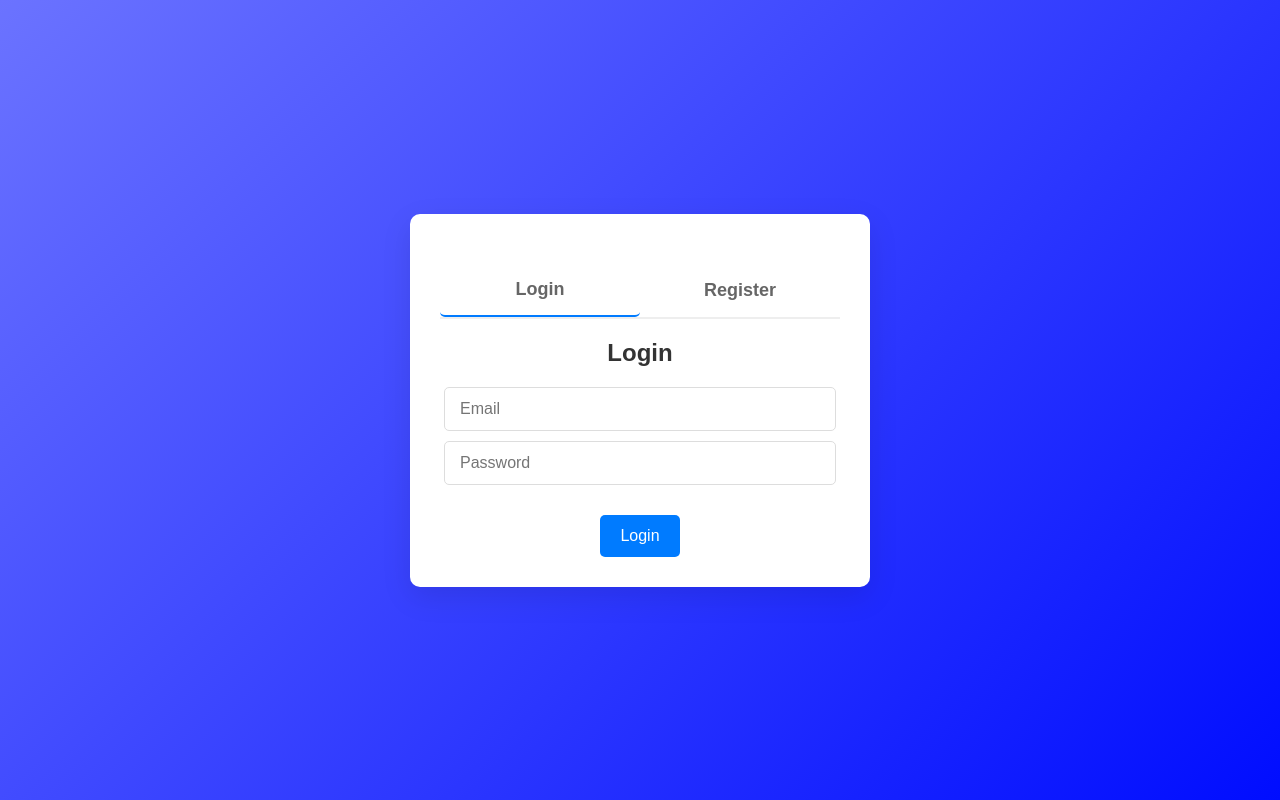
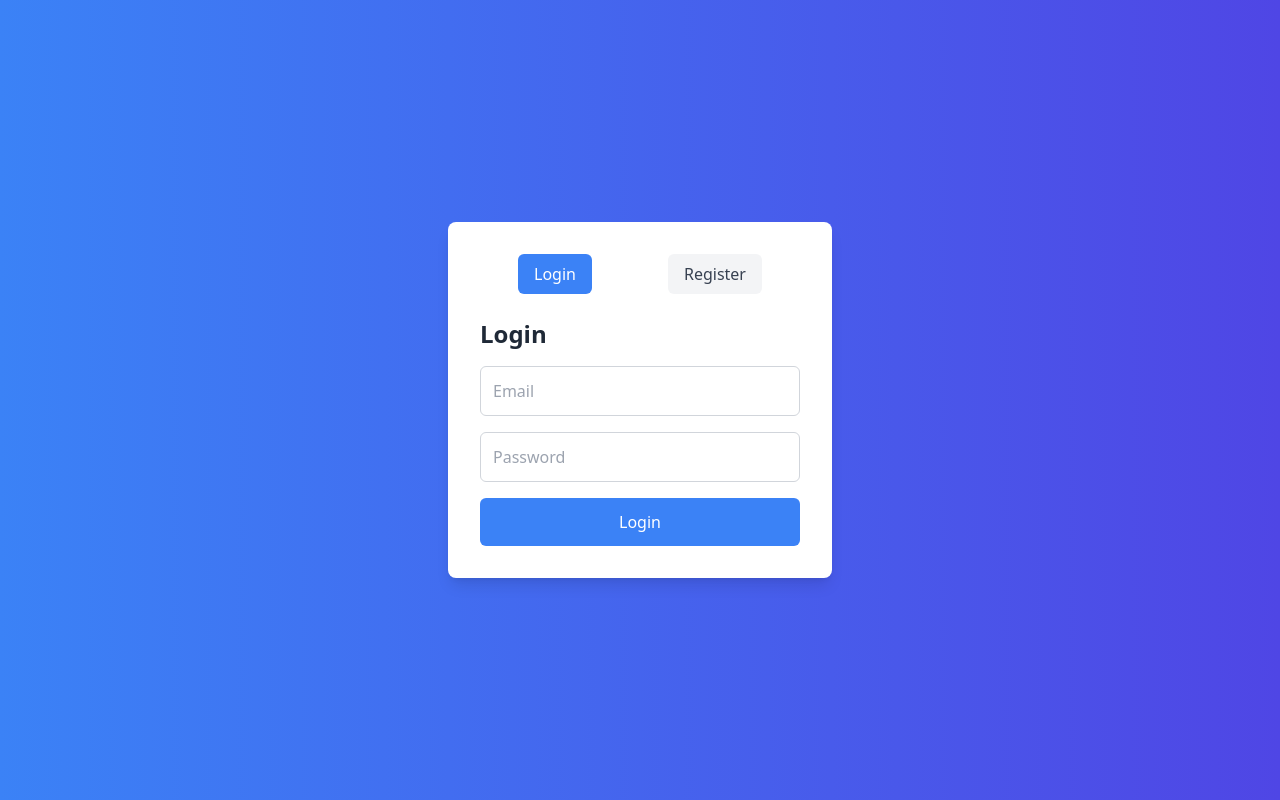
Before and after one commit to SarangaVP/library-management-system-jac, a React (Vite) app in the folder frontend/library-app/: page / in a window 1280 px wide. Built offline with nearby package versions, Linux system fonts and the light colour scheme.

Commit message:
Create Dashboard

```diff
--- a/frontend/library-app/package.json
+++ b/frontend/library-app/package.json
@@ -19,11 +19,14 @@
     "@types/react": "^18.3.18",
     "@types/react-dom": "^18.3.5",
     "@vitejs/plugin-react": "^4.3.4",
+    "autoprefixer": "^10.4.20",
     "eslint": "^9.17.0",
     "eslint-plugin-react": "^7.37.2",
     "eslint-plugin-react-hooks": "^5.0.0",
     "eslint-plugin-react-refresh": "^0.4.16",
     "globals": "^15.14.0",
+    "postcss": "^8.4.49",
+    "tailwindcss": "^3.4.17",
     "vite": "^6.0.5"
   }
 }
--- /dev/null
+++ b/frontend/library-app/postcss.config.cjs
@@ -0,0 +1,6 @@
+module.exports = {
+    plugins: {
+      tailwindcss: {},
+      autoprefixer: {},
+    },
+  };
--- a/frontend/library-app/src/index.css
+++ b/frontend/library-app/src/index.css
@@ -1,4 +1,8 @@
-body {
+@tailwind base;
+@tailwind components;
+@tailwind utilities;
+
+/* body {
   font-family: 'Arial', sans-serif;
   margin: 0;
   padding: 0;
@@ -38,10 +42,6 @@ body {
   transition: color 0.3s ease, border-bottom 0.3s ease;
 }
 
-.tabs button.active {
-  /* color: #007bff; */
-  border-bottom: 2px solid #007bff;
-}
 
 .form {
   margin-top: 20px;
@@ -82,6 +82,8 @@ button {
   transition: background-color 0.3s ease;
 }
 
+
+
 p {
   font-size: 14px;
 }
@@ -94,4 +96,4 @@ p.success {
 p.error {
   color: #dc3545;
   margin-top: 15px;
-}
+} */
--- a/frontend/library-app/src/pages/AuthPage.jsx
+++ b/frontend/library-app/src/pages/AuthPage.jsx
@@ -42,10 +42,14 @@ function AuthPage({ onLogin }) {
   };
 
   return (
-    <div className="auth-page">
-      <div className="tabs">
+    <div className="flex flex-col items-center justify-center h-screen bg-gradient-to-r from-blue-500 to-indigo-600">
+      <div className="bg-white p-8 rounded-lg shadow-lg w-96">
+        {/* Tabs */}
+        <div className="flex justify-around mb-6">
           <button
-          className={isLogin ? "active" : ""}
+            className={`py-2 px-4 rounded-md ${
+              isLogin ? "bg-blue-500 text-white" : "bg-gray-100 text-gray-700"
+            }`}
             onClick={() => {
               setIsLogin(true);
               setError("");
@@ -55,7 +59,9 @@ function AuthPage({ onLogin }) {
             Login
           </button>
           <button
-          className={!isLogin ? "active" : ""}
+            className={`py-2 px-4 rounded-md ${
+              !isLogin ? "bg-blue-500 text-white" : "bg-gray-100 text-gray-700"
+            }`}
             onClick={() => {
               setIsLogin(false);
               setError("");
@@ -66,23 +72,34 @@ function AuthPage({ onLogin }) {
           </button>
         </div>
 
+        {/* Form */}
         <div className="form">
-        <h2>{isLogin ? "Login" : "Register"}</h2>
+          <h2 className="text-2xl font-bold text-gray-800 mb-4">
+            {isLogin ? "Login" : "Register"}
+          </h2>
           <input
             type="email"
             placeholder="Email"
             value={email}
             onChange={(e) => setEmail(e.target.value)}
+            className="w-full p-3 mb-4 border border-gray-300 rounded-md focus:outline-none focus:ring-2 focus:ring-blue-500"
           />
           <input
             type="password"
             placeholder="Password"
             value={password}
             onChange={(e) => setPassword(e.target.value)}
+            className="w-full p-3 mb-4 border border-gray-300 rounded-md focus:outline-none focus:ring-2 focus:ring-blue-500"
           />
-        <button onClick={handleAuth}>{isLogin ? "Login" : "Register"}</button>
-        {error && <p className="error">{error}</p>}
-        {success && <p className="success">{success}</p>}
+          <button
+            onClick={handleAuth}
+            className="w-full py-3 bg-blue-500 text-white rounded-md hover:bg-blue-600 transition duration-200"
+          >
+            {isLogin ? "Login" : "Register"}
+          </button>
+          {error && <p className="text-red-500 mt-4">{error}</p>}
+          {success && <p className="text-green-500 mt-4">{success}</p>}
+        </div>
       </div>
     </div>
   );
--- /dev/null
+++ b/frontend/library-app/src/pages/Dashboard.jsx
@@ -0,0 +1,38 @@
+import React, { useState } from "react";
+import ViewBooks from "../components/ViewBooks.jsx";
+import ViewStudents from "../components/ViewStudents.jsx";
+
+function Dashboard({ onLogout }) {
+  const [menu, setMenu] = useState("View Students");
+
+  return (
+    <div className="flex h-screen bg-gray-100">
+      {/* Sidebar */}
+      <div className="w-1/5 bg-blue-500 text-white flex flex-col space-y-4 py-6 px-4">
+        {["View Books", "View Students", "Add Student", "Add Book", "Logout"].map((item) => (
+          <button
+            key={item}
+            onClick={() => (item === "Logout" ? onLogout() : setMenu(item))}
+            className={`py-2 px-4 rounded-md ${
+              menu === item
+                ? "bg-blue-600"
+                : "bg-blue-500 hover:bg-blue-600 transition duration-200"
+            }`}
+          >
+            {item}
+          </button>
+        ))}
+      </div>
+
+      {/* Content */}
+      <div className="w-4/5 p-6">
+        {menu === "View Students" && <ViewStudents />}
+        {menu === "View Books" && <ViewBooks />}
+        {menu === "Add Student" && <AddStudent />}
+        {menu === "Add Book" && <AddBook />}
+      </div>
+    </div>
+  );
+}
+
+export default Dashboard;
--- /dev/null
+++ b/frontend/library-app/tailwind.config.js
@@ -0,0 +1,8 @@
+/** @type {import('tailwindcss').Config} */
+export default {
+  content: ["./src/**/*.{js,jsx,ts,tsx}", "./index.html"],
+  theme: {
+    extend: {},
+  },
+  plugins: [],
+};
```
Also changed, not shown: frontend/library-app/src/App.jsx (+0 -9 lines), 1 other file (tests, documents, lock files or other folders). Lines whose indentation alone changed are shown as unchanged.
